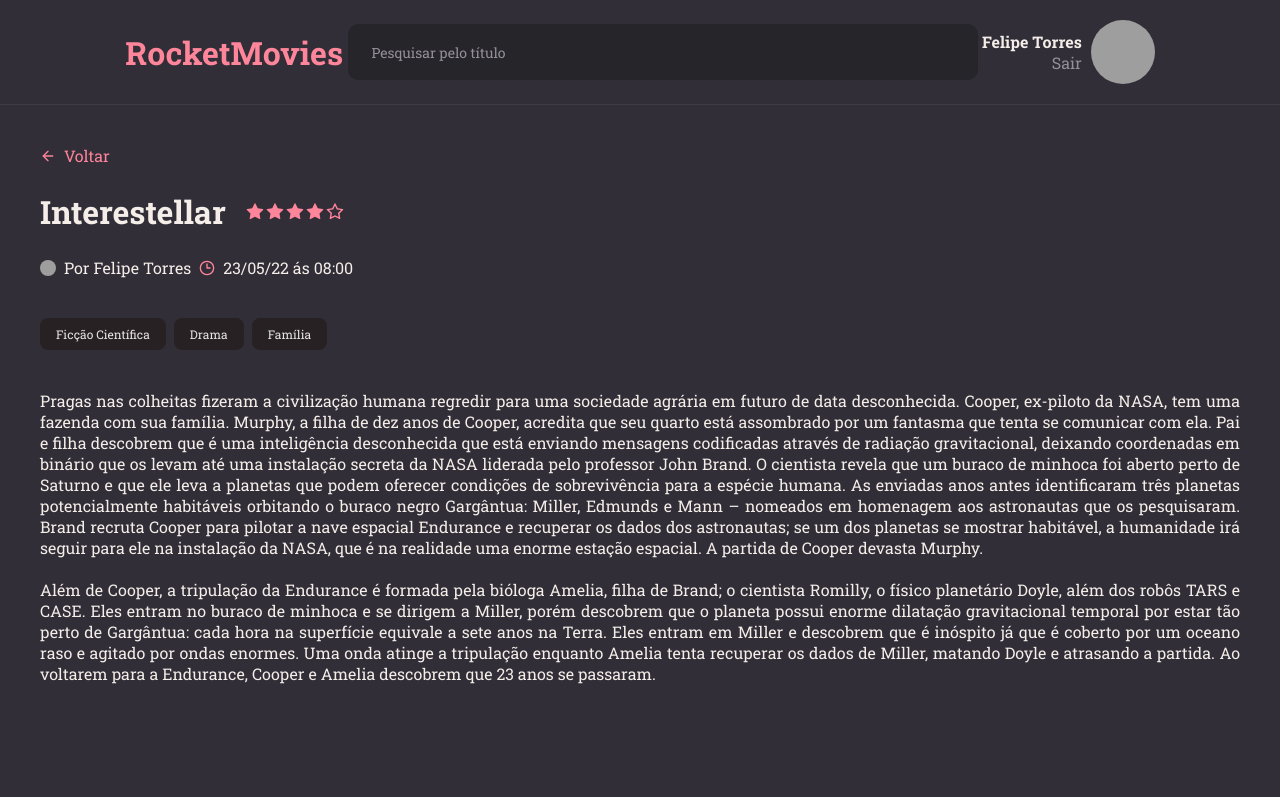
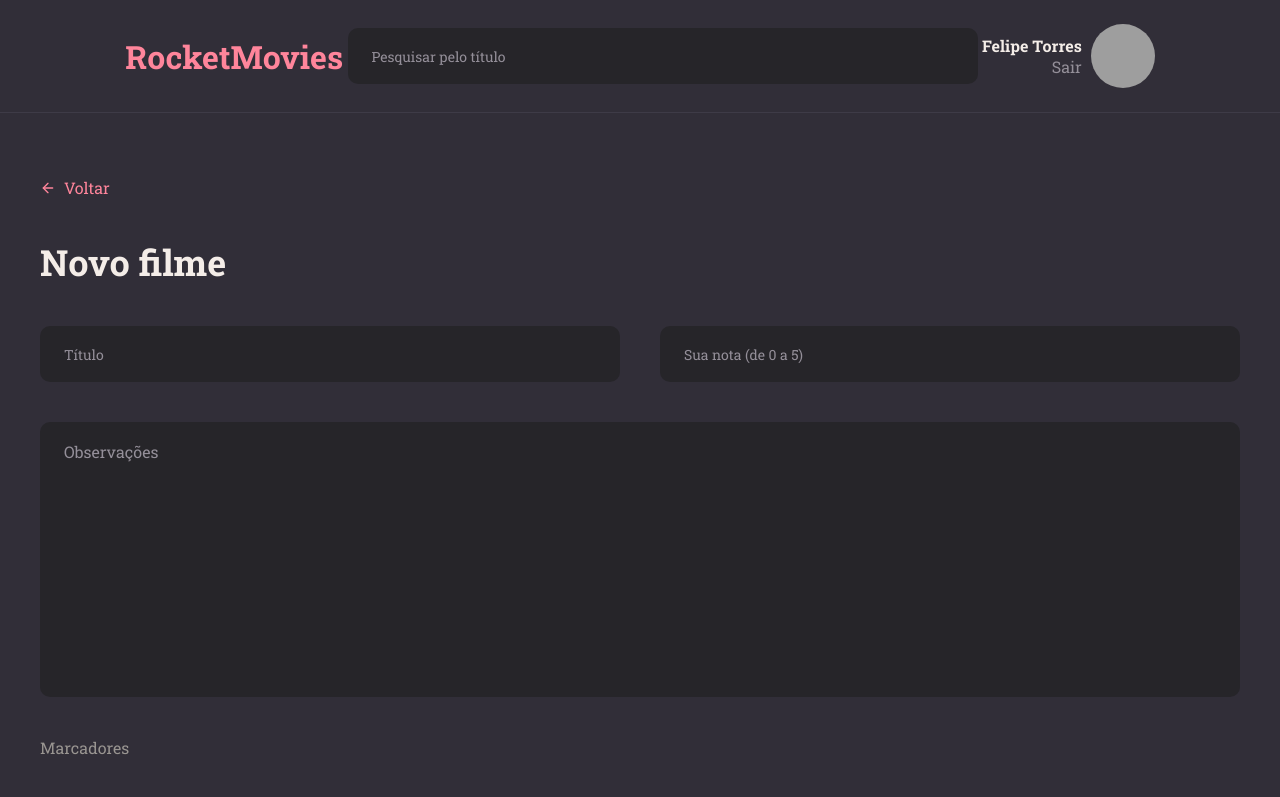
Before and after one commit to Felipe099/Challenge_RocketMovies_Rocketseat, a React (Vite) app: page / in a window 1280 px wide. Shown: the top 797 px of the page. Built offline with nearby package versions, Linux system fonts and the light colour scheme; grey boxes are pictures that could not be loaded.

Commit message:
add screen Create

```diff
--- /dev/null
+++ b/src/Components/Button/index.jsx
@@ -0,0 +1,15 @@
+import { Container } from './style';
+import PropTypes from 'prop-types';
+
+export function Button({ title, isActive = false, ...rest }) {
+    return (
+        <Container type="text" $isActive={isActive} {...rest}>
+            {title}
+        </Container>
+    );
+}
+
+Button.propTypes = {
+    title: PropTypes.string,
+    isActive: PropTypes.bool,
+};
--- /dev/null
+++ b/src/Components/Button/style.js
@@ -0,0 +1,17 @@
+import styled from 'styled-components';
+
+export const Container = styled.button`
+    background: none;
+    border: none;
+
+    width: 100%;
+    height: 56px;
+    border-radius: 10px;
+
+
+    background-color: ${({ theme, $isActive }) =>
+        $isActive ? theme.COLORS.ROSA : theme.COLORS.BACKGROUND_900};
+
+    color: ${({ theme, $isActive }) =>
+        $isActive ? theme.COLORS.BACKGROUND_900 : theme.COLORS.ROSA};
+`;
--- a/src/Components/Header/index.jsx
+++ b/src/Components/Header/index.jsx
@@ -7,7 +7,7 @@ export function Header() {
         <Container>
             <h1>RocketMovies</h1>
 
-            <div className='input'>
+            <div className="input">
                 <Input placeholder="Pesquisar pelo título" type="text" />
             </div>
 
--- /dev/null
+++ b/src/Components/Textarea/index.jsx
@@ -0,0 +1,11 @@
+import { Container } from './style';
+
+import PropTypes from 'prop-types';
+
+export function Textarea({ value, ...rest }) {
+    return <Container {...rest}>{value}</Container>;
+}
+
+Textarea.propTypes = {
+    value: PropTypes.string,
+};
--- /dev/null
+++ b/src/Components/Textarea/style.js
@@ -0,0 +1,19 @@
+import styled from 'styled-components';
+
+export const Container = styled.textarea`
+    width: 100%;
+    height: 275px;
+
+    background-color: ${({ theme }) => theme.COLORS.BACKGROUND_600};
+    color: ${({ theme }) => theme.COLORS.WHITE};
+
+    border-radius: 10px;
+    border: none;
+    padding: 19px 24px;
+
+    resize: none;
+
+    &::placeholder {
+        color: ${({ theme }) => theme.COLORS.GRAY_100};
+    }
+`;
--- a/src/main.jsx
+++ b/src/main.jsx
@@ -5,13 +5,13 @@ import GlobalStyles from './styles/global';
 
 import theme from './styles/theme';
 
-import Details from './pages/Details';
+import Create from './pages/Create';
 
 ReactDOM.createRoot(document.getElementById('root')).render(
     <React.StrictMode>
         <ThemeProvider theme={theme}>
             <GlobalStyles />
-            <Details />
+            <Create />
         </ThemeProvider>
     </React.StrictMode>
 );
--- /dev/null
+++ b/src/pages/Create/index.jsx
@@ -0,0 +1,39 @@
+import { Container } from './styles';
+
+import { Header } from '../../Components/Header';
+import { Return } from '../../Components/Return';
+import { Input } from '../../Components/Input';
+import { Textarea } from '../../Components/Textarea';
+import { Button } from '../../Components/Button';
+
+export default function Create() {
+    return (
+        <Container>
+            <Header />
+
+            <main>
+                <Return />
+
+                <h1>Novo filme</h1>
+
+                <div className="input">
+                    <Input placeholder="Título" />
+                    <Input placeholder="Sua nota (de 0 a 5)" />
+                </div>
+                <Textarea placeholder="Observações" />
+
+                <p>Marcadores</p>
+
+                <div className="tags">
+                    <Input placeholder="React" />
+                    <Input placeholder="Novo marcador" />
+                </div>
+
+                <div className='buttons'>
+                    <Button title="Excluir filme" />
+                    <Button title="Salvar alterações" isActive />
+                </div>
+            </main>
+        </Container>
+    );
+}
--- /dev/null
+++ b/src/pages/Create/styles.js
@@ -0,0 +1,45 @@
+import styled from 'styled-components';
+
+export const Container = styled.div`
+    width: 100%;
+    height: 100vh;
+
+    > main {
+        grid-area: content;
+        overflow-y: auto;
+        padding: 64px 0;
+
+        max-width: 1200px;
+        margin: 0 auto;
+
+        display: flex;
+        flex-direction: column;
+
+        gap: 40px;
+
+        > h1 {
+            font-size: 36px;
+            color: ${({ theme }) => theme.COLORS.WHITE};
+        }
+
+        > p {
+            color: ${({ theme }) => theme.COLORS.GRAY_300};
+        }
+
+        .input {
+            display: flex;
+            gap: 40px;
+        }
+
+        .tags {
+            display: flex;
+            gap: 24px;
+            background-color: ${({ theme }) => theme.COLORS.BACKGROUND_900};
+        }
+
+        .buttons {
+            display: flex;
+            gap: 40px;
+        }
+    }
+`;
--- a/src/pages/Details/index.jsx
+++ b/src/pages/Details/index.jsx
@@ -1,4 +1,11 @@
-import { Container, Content } from './styles';
+import {
+    Container,
+    Content,
+    Avaliation,
+    Author,
+    Topics,
+    Description,
+} from './styles';
 
 import { AiOutlineStar, AiFillStar } from 'react-icons/ai';
 import { LuClock3 } from 'react-icons/lu';
@@ -13,16 +20,16 @@ export default function Details() {
             <main>
                 <Content>
                     <Return />
-                    <div className="title">
+                    <Avaliation>
                         <h1>Interestellar</h1>
                         <AiFillStar size={20} />
                         <AiFillStar size={20} />
                         <AiFillStar size={20} />
                         <AiFillStar size={20} />
                         <AiOutlineStar size={20} />
-                    </div>
+                    </Avaliation>
 
-                    <div className="about">
+                    <Author>
                         <img
                             src="https://www.github.com/Felipe099.png"
                             alt=""
@@ -31,54 +38,61 @@ export default function Details() {
 
                         <LuClock3 size={16} />
                         <p>23/05/22 ás 08:00</p>
-                    </div>
+                    </Author>
 
-                    <ul>
+                    <Topics>
                         <li>Ficção Científica</li>
                         <li>Drama</li>
                         <li>Família</li>
-                    </ul>
+                    </Topics>
 
-                    <p>
-                        Pragas nas colheitas fizeram a civilização humana
-                        regredir para uma sociedade agrária em futuro de data
-                        desconhecida. Cooper, ex-piloto da NASA, tem uma fazenda
-                        com sua família. Murphy, a filha de dez anos de Cooper,
-                        acredita que seu quarto está assombrado por um fantasma
-                        que tenta se comunicar com ela. Pai e filha descobrem
-                        que é uma inteligência desconhecida que está enviando
-                        mensagens codificadas através de radiação gravitacional,
-                        deixando coordenadas em binário que os levam até uma
-                        instalação secreta da NASA liderada pelo professor John
-                        Brand. O cientista revela que um buraco de minhoca foi
-                        aberto perto de Saturno e que ele leva a planetas que
-                        podem oferecer condições de sobrevivência para a espécie
-                        humana. As enviadas anos antes identificaram três
-                        planetas potencialmente habitáveis orbitando o buraco
-                        negro Gargântua: Miller, Edmunds e Mann – nomeados em
-                        homenagem aos astronautas que os pesquisaram. Brand
-                        recruta Cooper para pilotar a nave espacial Endurance e
-                        recuperar os dados dos astronautas; se um dos planetas
-                        se mostrar habitável, a humanidade irá seguir para ele
-                        na instalação da NASA, que é na realidade uma enorme
-                        estação espacial. A partida de Cooper devasta Murphy.
-                    </p>
-                    <br/>
-                    <p>
-                        Além de Cooper, a tripulação da Endurance é formada pela
-                        bióloga Amelia, filha de Brand; o cientista Romilly, o
-                        físico planetário Doyle, além dos robôs TARS e CASE.
-                        Eles entram no buraco de minhoca e se dirigem a Miller,
-                        porém descobrem que o planeta possui enorme dilatação
-                        gravitacional temporal por estar tão perto de Gargântua:
-                        cada hora na superfície equivale a sete anos na Terra.
-                        Eles entram em Miller e descobrem que é inóspito já que
-                        é coberto por um oceano raso e agitado por ondas
-                        enormes. Uma onda atinge a tripulação enquanto Amelia
-                        tenta recuperar os dados de Miller, matando Doyle e
-                        atrasando a partida. Ao voltarem para a Endurance,
-                        Cooper e Amelia descobrem que 23 anos se passaram.
-                    </p>
+                    <Description>
+                        <p>
+                            Pragas nas colheitas fizeram a civilização humana
+                            regredir para uma sociedade agrária em futuro de
+                            data desconhecida. Cooper, ex-piloto da NASA, tem
+                            uma fazenda com sua família. Murphy, a filha de dez
+                            anos de Cooper, acredita que seu quarto está
+                            assombrado por um fantasma que tenta se comunicar
+                            com ela. Pai e filha descobrem que é uma
+                            inteligência desconhecida que está enviando
+                            mensagens codificadas através de radiação
+                            gravitacional, deixando coordenadas em binário que
+                            os levam até uma instalação secreta da NASA liderada
+                            pelo professor John Brand. O cientista revela que um
+                            buraco de minhoca foi aberto perto de Saturno e que
+                            ele leva a planetas que podem oferecer condições de
+                            sobrevivência para a espécie humana. As enviadas
+                            anos antes identificaram três planetas
+                            potencialmente habitáveis orbitando o buraco negro
+                            Gargântua: Miller, Edmunds e Mann – nomeados em
+                            homenagem aos astronautas que os pesquisaram. Brand
+                            recruta Cooper para pilotar a nave espacial
+                            Endurance e recuperar os dados dos astronautas; se
+                            um dos planetas se mostrar habitável, a humanidade
+                            irá seguir para ele na instalação da NASA, que é na
+                            realidade uma enorme estação espacial. A partida de
+                            Cooper devasta Murphy.
+                        </p>
+
+                        <p>
+                            Além de Cooper, a tripulação da Endurance é formada
+                            pela bióloga Amelia, filha de Brand; o cientista
+                            Romilly, o físico planetário Doyle, além dos robôs
+                            TARS e CASE. Eles entram no buraco de minhoca e se
+                            dirigem a Miller, porém descobrem que o planeta
+                            possui enorme dilatação gravitacional temporal por
+                            estar tão perto de Gargântua: cada hora na
+                            superfície equivale a sete anos na Terra. Eles
+                            entram em Miller e descobrem que é inóspito já que é
+                            coberto por um oceano raso e agitado por ondas
+                            enormes. Uma onda atinge a tripulação enquanto
+                            Amelia tenta recuperar os dados de Miller, matando
+                            Doyle e atrasando a partida. Ao voltarem para a
+                            Endurance, Cooper e Amelia descobrem que 23 anos se
+                            passaram.
+                        </p>
+                    </Description>
                 </Content>
             </main>
         </Container>
--- a/src/pages/Details/styles.js
+++ b/src/pages/Details/styles.js
@@ -1,6 +1,8 @@
 import styled from 'styled-components';
 
 export const Container = styled.div`
+    width: 100%;
+    height: 100vh;
     display: grid;
     grid-template-rows: 105px auto;
     grid-template-areas:
@@ -12,6 +14,18 @@ export const Container = styled.div`
         overflow-y: auto;
         padding: 40px 0;
     }
+    > main::-webkit-scrollbar {
+        width: 8px;
+    }
+
+    > main::-webkit-scrollbar-track {
+        background: transparent;
+    }
+
+    > main::-webkit-scrollbar-thumb {
+        background-color: ${({ theme }) => theme.COLORS.ROSA};
+        border-radius: 8px;
+    }
 `;
 
 export const Content = styled.div`
@@ -20,8 +34,9 @@ export const Content = styled.div`
 
     display: flex;
     flex-direction: column;
+`;
 
-    .title {
+export const Avaliation = styled.div`
     display: flex;
     align-items: center;
     margin: 24px 0;
@@ -34,9 +49,9 @@ export const Content = styled.div`
     > svg {
         color: ${({ theme }) => theme.COLORS.ROSA};
     }
-    }
+`;
 
-    .about {
+export const Author = styled.div`
     display: flex;
     align-items: center;
     color: ${({ theme }) => theme.COLORS.WHITE};
@@ -51,9 +66,8 @@ export const Content = styled.div`
     > svg {
         color: ${({ theme }) => theme.COLORS.ROSA};
     }
-    }
-
-    > ul {
+`;
+export const Topics = styled.div`
     list-style: none;
     display: flex;
     margin: 40px 0;
@@ -67,10 +81,13 @@ export const Content = styled.div`
 
         font-size: 12px;
     }
-    }
+`;
 
-    > p {
+export const Description = styled.div`
     color: ${({ theme }) => theme.COLORS.WHITE};
     text-align: justify;
+
+    p + p {
+        margin-top: 20px;
     }
 `;
--- a/src/styles/global.js
+++ b/src/styles/global.js
@@ -12,6 +12,8 @@ body {
 
   -webkit-font-smoothing: antialiased;
 }
+
+
 
 body, buttpn, input, textarea {
   font-family: 'Roboto Slab', serif;
```
Also changed, not shown: src/Components/Header/styles.js (line endings or trailing spaces). Lines whose indentation alone changed are shown as unchanged.
